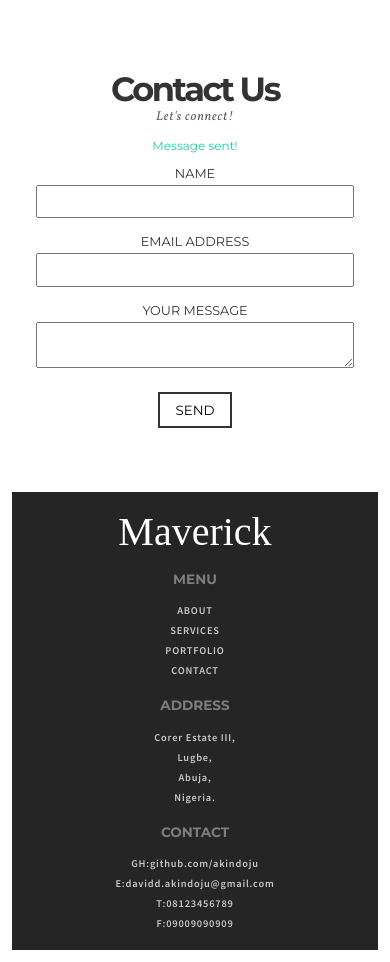
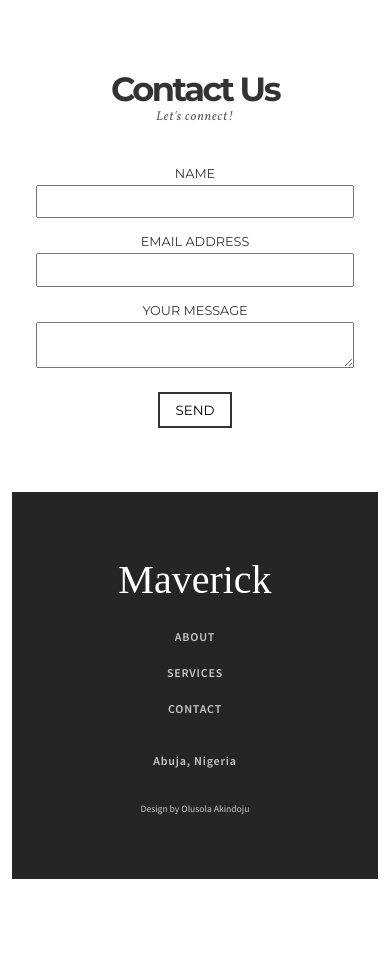
Before and after one commit to akindoju/maverick, a React (Create React App) app: page / in a window 390 px wide. Shown: the part 4200-5162 px from the top of the page. After the commit the page ends 5091 px from the top, so only its background shows below. Built offline with nearby package versions, Linux system fonts and the light colour scheme; a web font is replaced by a local one.

Commit message:
Fixed footer and scroll index

```diff
--- a/src/components/About/About.jsx
+++ b/src/components/About/About.jsx
@@ -17,7 +17,7 @@ const About = () => {
   }, [turn]);
 
   return (
-    <div className="about">
+    <div className="about" id="about">
       <p className="about__title">About Us</p>
 
       <p className="about__text">
--- a/src/components/Contact/Contact.jsx
+++ b/src/components/Contact/Contact.jsx
@@ -47,7 +47,7 @@ const Contact = () => {
   };
 
   return (
-    <div className="contact" id="writeToMe">
+    <div className="contact" id="contact">
       <div className="contact__heading">
         <h1 className="wow fadeInDown">Contact Us</h1>
         <h4 className="wow fadeInDown" data-wow-delay="1s">
@@ -56,7 +56,7 @@ const Contact = () => {
       </div>
 
       <div className="contact__msg">
-        {!isSuccessful ? (
+        {isSuccessful ? (
           <p className="contact__msg--success">Message sent!</p>
         ) : isFailed ? (
           <p className=" contact__msg--failed">Oops! Something went wrong</p>
--- a/src/components/Footer/Footer.jsx
+++ b/src/components/Footer/Footer.jsx
@@ -11,16 +11,23 @@ const Footer = () => {
 
   return (
     <div className="footerContainer">
+      <div className="footer">
         <div className="navBar__akindoju wow fadeInDown">Maverick</div>
 
         <div className="footer__item footer__item--menu">
-        <h1>Menu</h1>
           <ul>
-          <li>About</li>
-          <li>Services</li>
-          <li>Portfolio</li>
             <li>
-            <Link to="writeToMe" smooth={true} duration={500}>
+              <Link to="about" smooth={true} duration={500}>
+                About
+              </Link>
+            </li>
+            <li>
+              <Link to="services" smooth={true} duration={500}>
+                Services
+              </Link>
+            </li>
+            <li>
+              <Link to="contact" smooth={true} duration={500}>
                 Contact
               </Link>
             </li>
@@ -28,36 +35,13 @@ const Footer = () => {
         </div>
 
         <div className="footer__item footer__item--address">
-        <h1>Address</h1>
           <ul>
-          <li>Corer Estate III,</li>
-          <li>Lugbe,</li>
-          <li>Abuja,</li>
-          <li>Nigeria.</li>
+            <li>Abuja, Nigeria</li>
           </ul>
         </div>
+      </div>
 
-      <div className="footer__item footer__item--contact">
-        <h1>Contact</h1>
-        <ul>
-          <li>
-            <a
-              href="https://www.github.com/akindoju"
-              target="_blank"
-              rel="noreferrer"
-            >
-              GH:github.com/akindoju
-            </a>
-          </li>
-          <li>
-            <a href="mailto:davidd.akindoju@gmail.com">
-              E:davidd.akindoju@gmail.com
-            </a>
-          </li>
-          <li>T:08123456789</li>
-          <li>F:09009090909</li>
-        </ul>
-      </div>
+      <p className="footerContainer__credit">Design by Olusola Akindoju</p>
     </div>
   );
 };
--- a/src/components/Footer/Footer.scss
+++ b/src/components/Footer/Footer.scss
@@ -1,51 +1,53 @@
 .footerContainer {
   background-color: rgb(37, 37, 37);
-  padding: 8rem 3rem;
-  display: flex;
-  align-items: center;
-  justify-content: space-around;
-
-  @media (max-width: 600px) {
-    padding: 5rem 3rem;
-  }
-
-  @media (max-width: 500px) {
-    flex-direction: column;
-    padding: 2rem;
-  }
-}
-
-.footer__item {
+  padding-block: 8rem;
   display: flex;
   flex-direction: column;
   align-items: center;
 
-  @media (max-width: 500px) {
-    margin-top: 2rem;
+  @media (min-width: 600px) {
+    padding-block: 3rem;
   }
 
+  &__credit {
+    color: rgb(201, 200, 200);
+    font-family: "Source Sans Pro", sans-serif;
+    font-size: 1.2rem;
+    margin-top: 4rem;
+    width: 100%;
+    padding-inline: 8rem;
+    text-align: center;
+
+    @media (min-width: 600px) {
+      margin-left: 2rem;
+    }
+  }
+}
+
+.footer {
+  display: flex;
+  flex-direction: column;
+
+  @media (min-width: 600px) {
+    flex-direction: row;
+    width: 100%;
+    padding-inline: 8rem;
+    align-items: center;
+    justify-content: space-between;
+  }
+
+  &__item {
+    display: flex;
+    flex-direction: column;
+    align-items: center;
+
     &--menu {
+      margin: 3rem 0 4rem 0;
+
       li {
         text-transform: uppercase;
         cursor: pointer;
       }
-  }
-
-  h1 {
-    color: #7d7d7d;
-    text-align: center;
-    font-family: Montserrat, sans-serif;
-    font-size: 2rem;
-    font-weight: 700;
-    text-transform: uppercase;
-
-    @media (max-width: 600px) {
-      font-size: 1.7rem;
-    }
-  }
-
-  ul {
-    margin-top: 1.8rem;
     }
 
     li,
@@ -60,8 +62,9 @@
       color: rgb(201, 200, 200);
       text-decoration: none;
 
-    @media (max-width: 600px) {
-      font-size: 1.3rem;
+      &:not(:last-child) {
+        margin-bottom: 2rem;
       }
     }
   }
+}
--- a/src/components/NavBar/NavBar.jsx
+++ b/src/components/NavBar/NavBar.jsx
@@ -30,11 +30,18 @@ const NavBar = () => {
       </svg>
 
       <ul className="navBar__items">
-        <li>Home</li>
-        <li>About</li>
-        <li>Services</li>
         <li>
-          <Link to="writeToMe" duration={1200} smooth={true}>
+          <Link to="about" duration={1200} smooth={true}>
+            About
+          </Link>
+        </li>
+        <li>
+          <Link to="services" duration={1200} smooth={true}>
+            Services
+          </Link>
+        </li>
+        <li>
+          <Link to="contact" duration={1200} smooth={true}>
             Contact
           </Link>
         </li>
--- a/src/components/NavBar/NavBar.scss
+++ b/src/components/NavBar/NavBar.scss
@@ -29,6 +29,7 @@
     text-transform: uppercase;
     font-size: 1.3rem;
     font-family: Montserrat, sans-serif;
+    font-weight: 700;
     list-style: none;
     display: none;
     flex: 0.5;
--- a/src/components/Services/Services.jsx
+++ b/src/components/Services/Services.jsx
@@ -9,7 +9,7 @@ const Services = () => {
   }, []);
 
   return (
-    <div className="services">
+    <div className="services" id="services">
       <h1 className="services__title">Our Services</h1>
 
       <div className="services__sub-grid">
```
Lines whose indentation alone changed are shown as unchanged.
